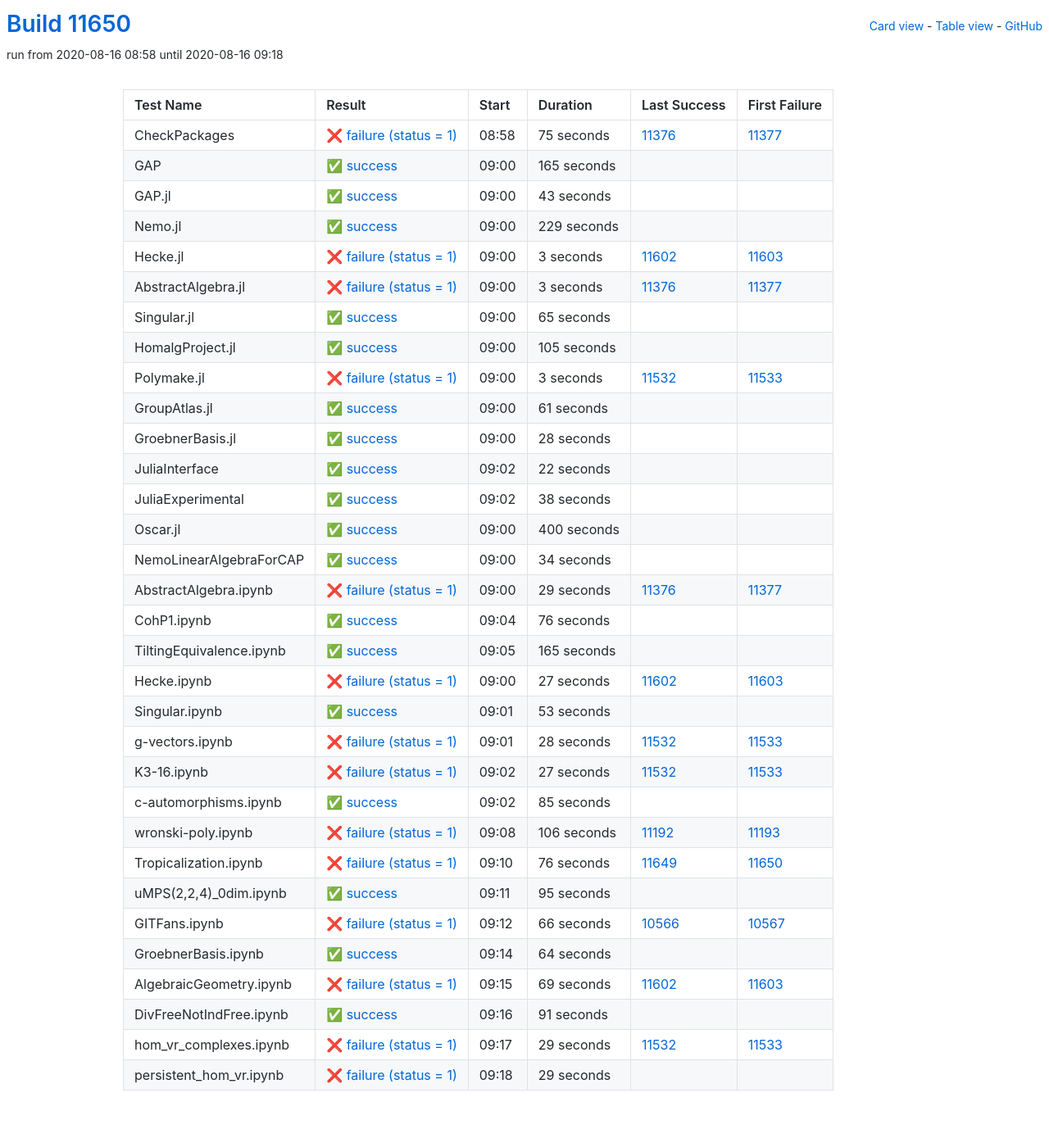
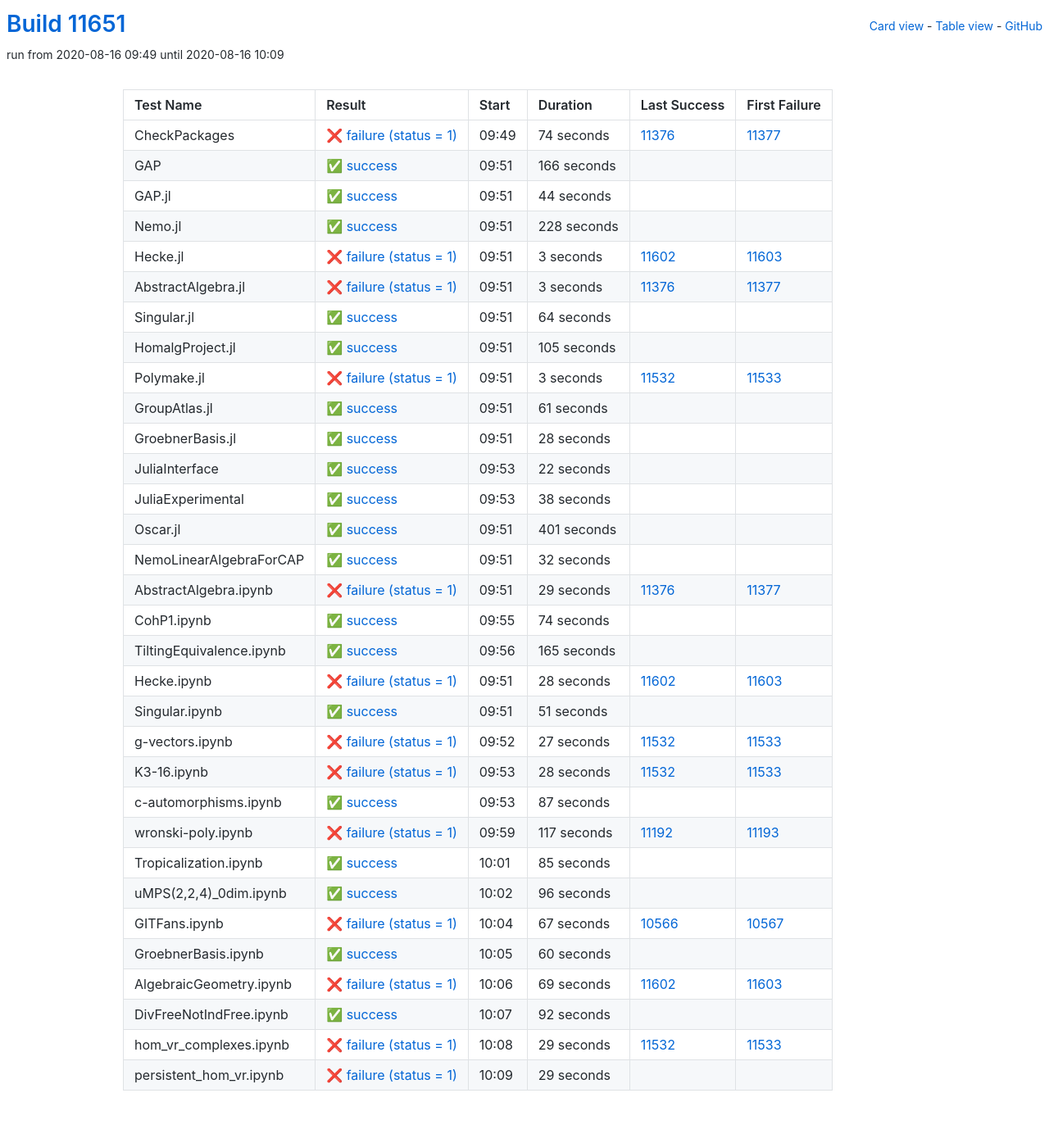
Before and after one commit to oscar-system/oscar-ci-status, a Jekyll site: the page built from table.html, in a window 1280 px wide. Shown: the whole page at 82% size. Built offline with Jekyll 4.4.1, drawn with Linux system fonts in a browser that asks for light colours.

Commit message:
Build #11651

```diff
--- a/_data/ci.yml
+++ b/_data/ci.yml
@@ -1,6 +1,6 @@
 ---
-build: 11650
-build_url: https://oscarci.mathematik.uni-kl.de/job/oscar/11650/
+build: 11651
+build_url: https://oscarci.mathematik.uni-kl.de/job/oscar/11651/
 job: oscar
 organization: oscar-system
 repo: oscar-ci-status
@@ -8,56 +8,56 @@
 tests:
 - name: CheckPackages
   id: checkpackages
-  log: https://oscarci.mathematik.uni-kl.de/job/oscar/11650/artifact/logs/build-11650/CheckPackages.log
-  start: 2020-08-16 08:58
+  log: https://oscarci.mathematik.uni-kl.de/job/oscar/11651/artifact/logs/build-11651/CheckPackages.log
+  start: 2020-08-16 09:49
   success: false
   exitcode: 1
   status: failure
-  duration: 75
+  duration: 74
   last_success: 11376
   last_success_url: https://oscarci.mathematik.uni-kl.de/job/oscar/11376/
   first_failure: 11377
   first_failure_url: https://oscarci.mathematik.uni-kl.de/job/oscar/11377/
 - name: GAP
   id: gap
-  log: https://oscarci.mathematik.uni-kl.de/job/oscar/11650/artifact/logs/build-11650/GAP.log
-  start: 2020-08-16 09:00
+  log: https://oscarci.mathematik.uni-kl.de/job/oscar/11651/artifact/logs/build-11651/GAP.log
+  start: 2020-08-16 09:51
   success: true
   exitcode: 0
   status: success
-  duration: 165
+  duration: 166
   last_success: false
   last_success_url:
   first_failure: false
   first_failure_url:
 - name: GAP.jl
   id: gap-jl
-  log: https://oscarci.mathematik.uni-kl.de/job/oscar/11650/artifact/logs/build-11650/GAP.jl.log
-  start: 2020-08-16 09:00
+  log: https://oscarci.mathematik.uni-kl.de/job/oscar/11651/artifact/logs/build-11651/GAP.jl.log
+  start: 2020-08-16 09:51
   success: true
   exitcode: 0
   status: success
-  duration: 43
+  duration: 44
   last_success: false
   last_success_url:
   first_failure: false
   first_failure_url:
 - name: Nemo.jl
   id: nemo-jl
-  log: https://oscarci.mathematik.uni-kl.de/job/oscar/11650/artifact/logs/build-11650/Nemo.jl.log
-  start: 2020-08-16 09:00
+  log: https://oscarci.mathematik.uni-kl.de/job/oscar/11651/artifact/logs/build-11651/Nemo.jl.log
+  start: 2020-08-16 09:51
   success: true
   exitcode: 0
   status: success
-  duration: 229
+  duration: 228
   last_success: false
   last_success_url:
   first_failure: false
   first_failure_url:
 - name: Hecke.jl
   id: hecke-jl
-  log: https://oscarci.mathematik.uni-kl.de/job/oscar/11650/artifact/logs/build-11650/Hecke.jl.log
-  start: 2020-08-16 09:00
+  log: https://oscarci.mathematik.uni-kl.de/job/oscar/11651/artifact/logs/build-11651/Hecke.jl.log
+  start: 2020-08-16 09:51
   success: false
   exitcode: 1
   status: failure
@@ -68,8 +68,8 @@
   first_failure_url: https://oscarci.mathematik.uni-kl.de/job/oscar/11603/
 - name: AbstractAlgebra.jl
   id: abstractalgebra-jl
-  log: https://oscarci.mathematik.uni-kl.de/job/oscar/11650/artifact/logs/build-11650/AbstractAlgebra.jl.log
-  start: 2020-08-16 09:00
+  log: https://oscarci.mathematik.uni-kl.de/job/oscar/11651/artifact/logs/build-11651/AbstractAlgebra.jl.log
+  start: 2020-08-16 09:51
   success: false
   exitcode: 1
   status: failure
@@ -80,20 +80,20 @@
   first_failure_url: https://oscarci.mathematik.uni-kl.de/job/oscar/11377/
 - name: Singular.jl
   id: singular-jl
-  log: https://oscarci.mathematik.uni-kl.de/job/oscar/11650/artifact/logs/build-11650/Singular.jl.log
-  start: 2020-08-16 09:00
+  log: https://oscarci.mathematik.uni-kl.de/job/oscar/11651/artifact/logs/build-11651/Singular.jl.log
+  start: 2020-08-16 09:51
   success: true
   exitcode: 0
   status: success
-  duration: 65
+  duration: 64
   last_success: false
   last_success_url:
   first_failure: false
   first_failure_url:
 - name: HomalgProject.jl
   id: homalgproject-jl
-  log: https://oscarci.mathematik.uni-kl.de/job/oscar/11650/artifact/logs/build-11650/HomalgProject.jl.log
-  start: 2020-08-16 09:00
+  log: https://oscarci.mathematik.uni-kl.de/job/oscar/11651/artifact/logs/build-11651/HomalgProject.jl.log
+  start: 2020-08-16 09:51
   success: true
   exitcode: 0
   status: success
@@ -104,8 +104,8 @@
   first_failure_url:
 - name: Polymake.jl
   id: polymake-jl
-  log: https://oscarci.mathematik.uni-kl.de/job/oscar/11650/artifact/logs/build-11650/Polymake.jl.log
-  start: 2020-08-16 09:00
+  log: https://oscarci.mathematik.uni-kl.de/job/oscar/11651/artifact/logs/build-11651/Polymake.jl.log
+  start: 2020-08-16 09:51
   success: false
   exitcode: 1
   status: failure
@@ -116,8 +116,8 @@
   first_failure_url: https://oscarci.mathematik.uni-kl.de/job/oscar/11533/
 - name: GroupAtlas.jl
   id: groupatlas-jl
-  log: https://oscarci.mathematik.uni-kl.de/job/oscar/11650/artifact/logs/build-11650/GroupAtlas.jl.log
-  start: 2020-08-16 09:00
+  log: https://oscarci.mathematik.uni-kl.de/job/oscar/11651/artifact/logs/build-11651/GroupAtlas.jl.log
+  start: 2020-08-16 09:51
   success: true
   exitcode: 0
   status: success
@@ -128,8 +128,8 @@
   first_failure_url:
 - name: GroebnerBasis.jl
   id: groebnerbasis-jl
-  log: https://oscarci.mathematik.uni-kl.de/job/oscar/11650/artifact/logs/build-11650/GroebnerBasis.jl.log
-  start: 2020-08-16 09:00
+  log: https://oscarci.mathematik.uni-kl.de/job/oscar/11651/artifact/logs/build-11651/GroebnerBasis.jl.log
+  start: 2020-08-16 09:51
   success: true
   exitcode: 0
   status: success
@@ -140,8 +140,8 @@
   first_failure_url:
 - name: JuliaInterface
   id: juliainterface
-  log: https://oscarci.mathematik.uni-kl.de/job/oscar/11650/artifact/logs/build-11650/JuliaInterface.log
-  start: 2020-08-16 09:02
+  log: https://oscarci.mathematik.uni-kl.de/job/oscar/11651/artifact/logs/build-11651/JuliaInterface.log
+  start: 2020-08-16 09:53
   success: true
   exitcode: 0
   status: success
@@ -152,8 +152,8 @@
   first_failure_url:
 - name: JuliaExperimental
   id: juliaexperimental
-  log: https://oscarci.mathematik.uni-kl.de/job/oscar/11650/artifact/logs/build-11650/JuliaExperimental.log
-  start: 2020-08-16 09:02
+  log: https://oscarci.mathematik.uni-kl.de/job/oscar/11651/artifact/logs/build-11651/JuliaExperimental.log
+  start: 2020-08-16 09:53
   success: true
   exitcode: 0
   status: success
@@ -164,32 +164,32 @@
   first_failure_url:
 - name: Oscar.jl
   id: oscar-jl
-  log: https://oscarci.mathematik.uni-kl.de/job/oscar/11650/artifact/logs/build-11650/Oscar.jl.log
-  start: 2020-08-16 09:00
+  log: https://oscarci.mathematik.uni-kl.de/job/oscar/11651/artifact/logs/build-11651/Oscar.jl.log
+  start: 2020-08-16 09:51
   success: true
   exitcode: 0
   status: success
-  duration: 400
+  duration: 401
   last_success: false
   last_success_url:
   first_failure: false
   first_failure_url:
 - name: NemoLinearAlgebraForCAP
   id: nemolinearalgebraforcap
-  log: https://oscarci.mathematik.uni-kl.de/job/oscar/11650/artifact/logs/build-11650/NemoLinearAlgebraForCAP.log
-  start: 2020-08-16 09:00
+  log: https://oscarci.mathematik.uni-kl.de/job/oscar/11651/artifact/logs/build-11651/NemoLinearAlgebraForCAP.log
+  start: 2020-08-16 09:51
   success: true
   exitcode: 0
   status: success
-  duration: 34
+  duration: 32
   last_success: false
   last_success_url:
   first_failure: false
   first_failure_url:
 - name: AbstractAlgebra.ipynb
   id: abstractalgebra-ipynb
-  log: https://oscarci.mathematik.uni-kl.de/job/oscar/11650/artifact/logs/build-11650/AbstractAlgebra.ipynb.log
-  start: 2020-08-16 09:00
+  log: https://oscarci.mathematik.uni-kl.de/job/oscar/11651/artifact/logs/build-11651/AbstractAlgebra.ipynb.log
+  start: 2020-08-16 09:51
   success: false
   exitcode: 1
   status: failure
@@ -200,20 +200,20 @@
   first_failure_url: https://oscarci.mathematik.uni-kl.de/job/oscar/11377/
 - name: CohP1.ipynb
   id: cohp1-ipynb
-  log: https://oscarci.mathematik.uni-kl.de/job/oscar/11650/artifact/logs/build-11650/CohP1.ipynb.log
-  start: 2020-08-16 09:04
+  log: https://oscarci.mathematik.uni-kl.de/job/oscar/11651/artifact/logs/build-11651/CohP1.ipynb.log
+  start: 2020-08-16 09:55
   success: true
   exitcode: 0
   status: success
-  duration: 76
+  duration: 74
   last_success: false
   last_success_url:
   first_failure: false
   first_failure_url:
 - name: TiltingEquivalence.ipynb
   id: tiltingequivalence-ipynb
-  log: https://oscarci.mathematik.uni-kl.de/job/oscar/11650/artifact/logs/build-11650/TiltingEquivalence.ipynb.log
-  start: 2020-08-16 09:05
+  log: https://oscarci.mathematik.uni-kl.de/job/oscar/11651/artifact/logs/build-11651/TiltingEquivalence.ipynb.log
+  start: 2020-08-16 09:56
   success: true
   exitcode: 0
   status: success
@@ -224,32 +224,44 @@
   first_failure_url:
 - name: Hecke.ipynb
   id: hecke-ipynb
-  log: https://oscarci.mathematik.uni-kl.de/job/oscar/11650/artifact/logs/build-11650/Hecke.ipynb.log
-  start: 2020-08-16 09:00
+  log: https://oscarci.mathematik.uni-kl.de/job/oscar/11651/artifact/logs/build-11651/Hecke.ipynb.log
+  start: 2020-08-16 09:51
   success: false
   exitcode: 1
   status: failure
-  duration: 27
+  duration: 28
   last_success: 11602
   last_success_url: https://oscarci.mathematik.uni-kl.de/job/oscar/11602/
   first_failure: 11603
   first_failure_url: https://oscarci.mathematik.uni-kl.de/job/oscar/11603/
 - name: Singular.ipynb
   id: singular-ipynb
-  log: https://oscarci.mathematik.uni-kl.de/job/oscar/11650/artifact/logs/build-11650/Singular.ipynb.log
-  start: 2020-08-16 09:01
+  log: https://oscarci.mathematik.uni-kl.de/job/oscar/11651/artifact/logs/build-11651/Singular.ipynb.log
+  start: 2020-08-16 09:51
   success: true
   exitcode: 0
   status: success
-  duration: 53
+  duration: 51
   last_success: false
   last_success_url:
   first_failure: false
   first_failure_url:
 - name: g-vectors.ipynb
   id: g-vectors-ipynb
-  log: https://oscarci.mathematik.uni-kl.de/job/oscar/11650/artifact/logs/build-11650/g-vectors.ipynb.log
-  start: 2020-08-16 09:01
+  log: https://oscarci.mathematik.uni-kl.de/job/oscar/11651/artifact/logs/build-11651/g-vectors.ipynb.log
+  start: 2020-08-16 09:52
+  success: false
+  exitcode: 1
+  status: failure
+  duration: 27
+  last_success: 11532
+  last_success_url: https://oscarci.mathematik.uni-kl.de/job/oscar/11532/
+  first_failure: 11533
+  first_failure_url: https://oscarci.mathematik.uni-kl.de/job/oscar/11533/
+- name: K3-16.ipynb
+  id: k3-16-ipynb
+  log: https://oscarci.mathematik.uni-kl.de/job/oscar/11651/artifact/logs/build-11651/K3-16.ipynb.log
+  start: 2020-08-16 09:53
   success: false
   exitcode: 1
   status: failure
@@ -258,22 +270,34 @@
   last_success_url: https://oscarci.mathematik.uni-kl.de/job/oscar/11532/
   first_failure: 11533
   first_failure_url: https://oscarci.mathematik.uni-kl.de/job/oscar/11533/
-- name: K3-16.ipynb
-  id: k3-16-ipynb
-  log: https://oscarci.mathematik.uni-kl.de/job/oscar/11650/artifact/logs/build-11650/K3-16.ipynb.log
-  start: 2020-08-16 09:02
+- name: c-automorphisms.ipynb
+  id: c-automorphisms-ipynb
+  log: https://oscarci.mathematik.uni-kl.de/job/oscar/11651/artifact/logs/build-11651/c-automorphisms.ipynb.log
+  start: 2020-08-16 09:53
+  success: true
+  exitcode: 0
+  status: success
+  duration: 87
+  last_success: false
+  last_success_url:
+  first_failure: false
+  first_failure_url:
+- name: wronski-poly.ipynb
+  id: wronski-poly-ipynb
+  log: https://oscarci.mathematik.uni-kl.de/job/oscar/11651/artifact/logs/build-11651/wronski-poly.ipynb.log
+  start: 2020-08-16 09:59
   success: false
   exitcode: 1
   status: failure
-  duration: 27
-  last_success: 11532
-  last_success_url: https://oscarci.mathematik.uni-kl.de/job/oscar/11532/
-  first_failure: 11533
-  first_failure_url: https://oscarci.mathematik.uni-kl.de/job/oscar/11533/
-- name: c-automorphisms.ipynb
-  id: c-automorphisms-ipynb
-  log: https://oscarci.mathematik.uni-kl.de/job/oscar/11650/artifact/logs/build-11650/c-automorphisms.ipynb.log
-  start: 2020-08-16 09:02
+  duration: 117
+  last_success: 11192
+  last_success_url: https://oscarci.mathematik.uni-kl.de/job/oscar/11192/
+  first_failure: 11193
+  first_failure_url: https://oscarci.mathematik.uni-kl.de/job/oscar/11193/
+- name: Tropicalization.ipynb
+  id: tropicalization-ipynb
+  log: https://oscarci.mathematik.uni-kl.de/job/oscar/11651/artifact/logs/build-11651/Tropicalization.ipynb.log
+  start: 2020-08-16 10:01
   success: true
   exitcode: 0
   status: success
@@ -282,70 +306,46 @@
   last_success_url:
   first_failure: false
   first_failure_url:
-- name: wronski-poly.ipynb
-  id: wronski-poly-ipynb
-  log: https://oscarci.mathematik.uni-kl.de/job/oscar/11650/artifact/logs/build-11650/wronski-poly.ipynb.log
-  start: 2020-08-16 09:08
-  success: false
-  exitcode: 1
-  status: failure
-  duration: 106
-  last_success: 11192
-  last_success_url: https://oscarci.mathematik.uni-kl.de/job/oscar/11192/
-  first_failure: 11193
-  first_failure_url: https://oscarci.mathematik.uni-kl.de/job/oscar/11193/
-- name: Tropicalization.ipynb
-  id: tropicalization-ipynb
-  log: https://oscarci.mathematik.uni-kl.de/job/oscar/11650/artifact/logs/build-11650/Tropicalization.ipynb.log
-  start: 2020-08-16 09:10
-  success: false
-  exitcode: 1
-  status: failure
-  duration: 76
-  last_success: 11649
-  last_success_url: https://oscarci.mathematik.uni-kl.de/job/oscar/11649/
-  first_failure: 11650
-  first_failure_url: https://oscarci.mathematik.uni-kl.de/job/oscar/11650/
 - name: uMPS(2,2,4)_0dim.ipynb
   id: umps-2-2-4-0dim-ipynb
-  log: https://oscarci.mathematik.uni-kl.de/job/oscar/11650/artifact/logs/build-11650/uMPS-2-2-4-_0dim.ipynb.log
-  start: 2020-08-16 09:11
+  log: https://oscarci.mathematik.uni-kl.de/job/oscar/11651/artifact/logs/build-11651/uMPS-2-2-4-_0dim.ipynb.log
+  start: 2020-08-16 10:02
   success: true
   exitcode: 0
   status: success
-  duration: 95
+  duration: 96
   last_success: false
   last_success_url:
   first_failure: false
   first_failure_url:
 - name: GITFans.ipynb
   id: gitfans-ipynb
-  log: https://oscarci.mathematik.uni-kl.de/job/oscar/11650/artifact/logs/build-11650/GITFans.ipynb.log
-  start: 2020-08-16 09:12
+  log: https://oscarci.mathematik.uni-kl.de/job/oscar/11651/artifact/logs/build-11651/GITFans.ipynb.log
+  start: 2020-08-16 10:04
   success: false
   exitcode: 1
   status: failure
-  duration: 66
+  duration: 67
   last_success: 10566
   last_success_url: https://oscarci.mathematik.uni-kl.de/job/oscar/10566/
   first_failure: 10567
   first_failure_url: https://oscarci.mathematik.uni-kl.de/job/oscar/10567/
 - name: GroebnerBasis.ipynb
   id: groebnerbasis-ipynb
-  log: https://oscarci.mathematik.uni-kl.de/job/oscar/11650/artifact/logs/build-11650/GroebnerBasis.ipynb.log
-  start: 2020-08-16 09:14
+  log: https://oscarci.mathematik.uni-kl.de/job/oscar/11651/artifact/logs/build-11651/GroebnerBasis.ipynb.log
+  start: 2020-08-16 10:05
   success: true
   exitcode: 0
   status: success
-  duration: 64
+  duration: 60
   last_success: false
   last_success_url:
   first_failure: false
   first_failure_url:
 - name: AlgebraicGeometry.ipynb
   id: algebraicgeometry-ipynb
-  log: https://oscarci.mathematik.uni-kl.de/job/oscar/11650/artifact/logs/build-11650/AlgebraicGeometry.ipynb.log
-  start: 2020-08-16 09:15
+  log: https://oscarci.mathematik.uni-kl.de/job/oscar/11651/artifact/logs/build-11651/AlgebraicGeometry.ipynb.log
+  start: 2020-08-16 10:06
   success: false
   exitcode: 1
   status: failure
@@ -356,20 +356,20 @@
   first_failure_url: https://oscarci.mathematik.uni-kl.de/job/oscar/11603/
 - name: DivFreeNotIndFree.ipynb
   id: divfreenotindfree-ipynb
-  log: https://oscarci.mathematik.uni-kl.de/job/oscar/11650/artifact/logs/build-11650/DivFreeNotIndFree.ipynb.log
-  start: 2020-08-16 09:16
+  log: https://oscarci.mathematik.uni-kl.de/job/oscar/11651/artifact/logs/build-11651/DivFreeNotIndFree.ipynb.log
+  start: 2020-08-16 10:07
   success: true
   exitcode: 0
   status: success
-  duration: 91
+  duration: 92
   last_success: false
   last_success_url:
   first_failure: false
   first_failure_url:
 - name: hom_vr_complexes.ipynb
   id: hom-vr-complexes-ipynb
-  log: https://oscarci.mathematik.uni-kl.de/job/oscar/11650/artifact/logs/build-11650/hom_vr_complexes.ipynb.log
-  start: 2020-08-16 09:17
+  log: https://oscarci.mathematik.uni-kl.de/job/oscar/11651/artifact/logs/build-11651/hom_vr_complexes.ipynb.log
+  start: 2020-08-16 10:08
   success: false
   exitcode: 1
   status: failure
@@ -380,8 +380,8 @@
   first_failure_url: https://oscarci.mathematik.uni-kl.de/job/oscar/11533/
 - name: persistent_hom_vr.ipynb
   id: persistent-hom-vr-ipynb
-  log: https://oscarci.mathematik.uni-kl.de/job/oscar/11650/artifact/logs/build-11650/persistent_hom_vr.ipynb.log
-  start: 2020-08-16 09:18
+  log: https://oscarci.mathematik.uni-kl.de/job/oscar/11651/artifact/logs/build-11651/persistent_hom_vr.ipynb.log
+  start: 2020-08-16 10:09
   success: false
   exitcode: 1
   status: failure
```
Also changed, not shown: README.md.
